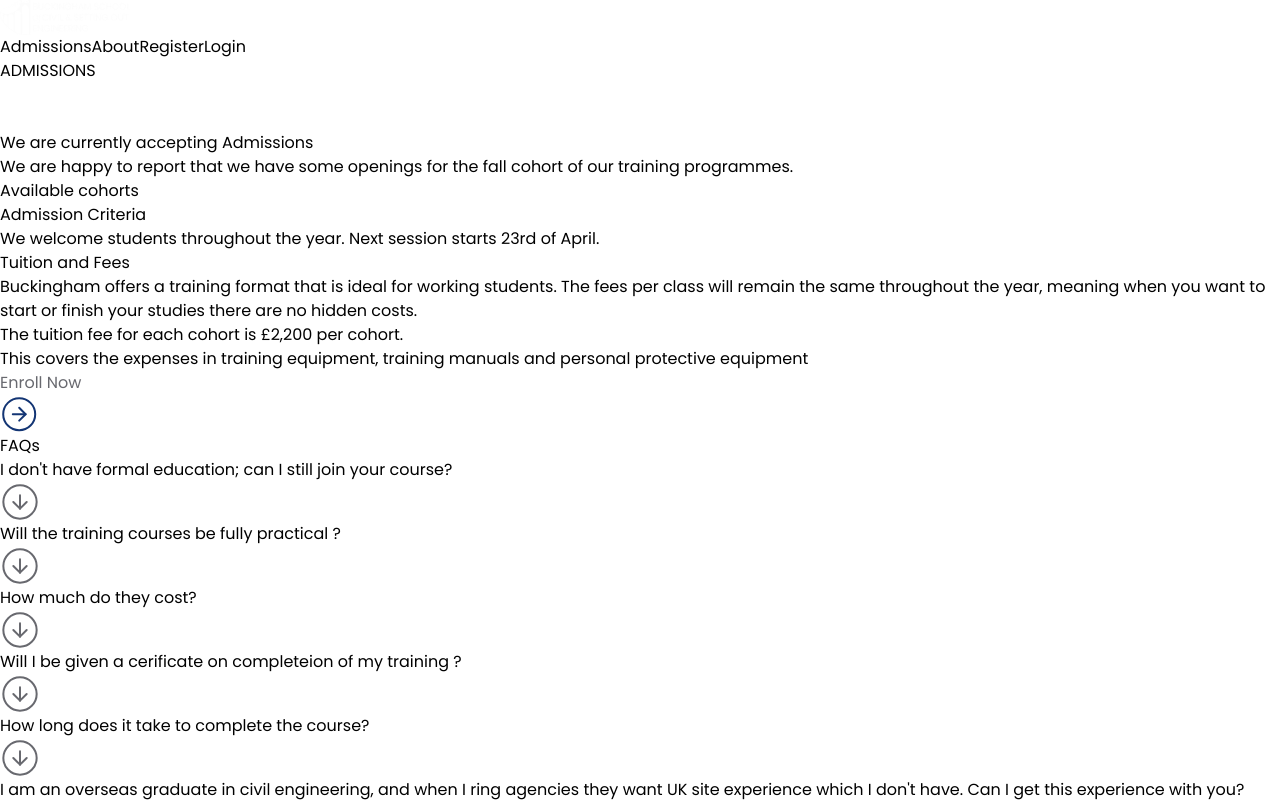
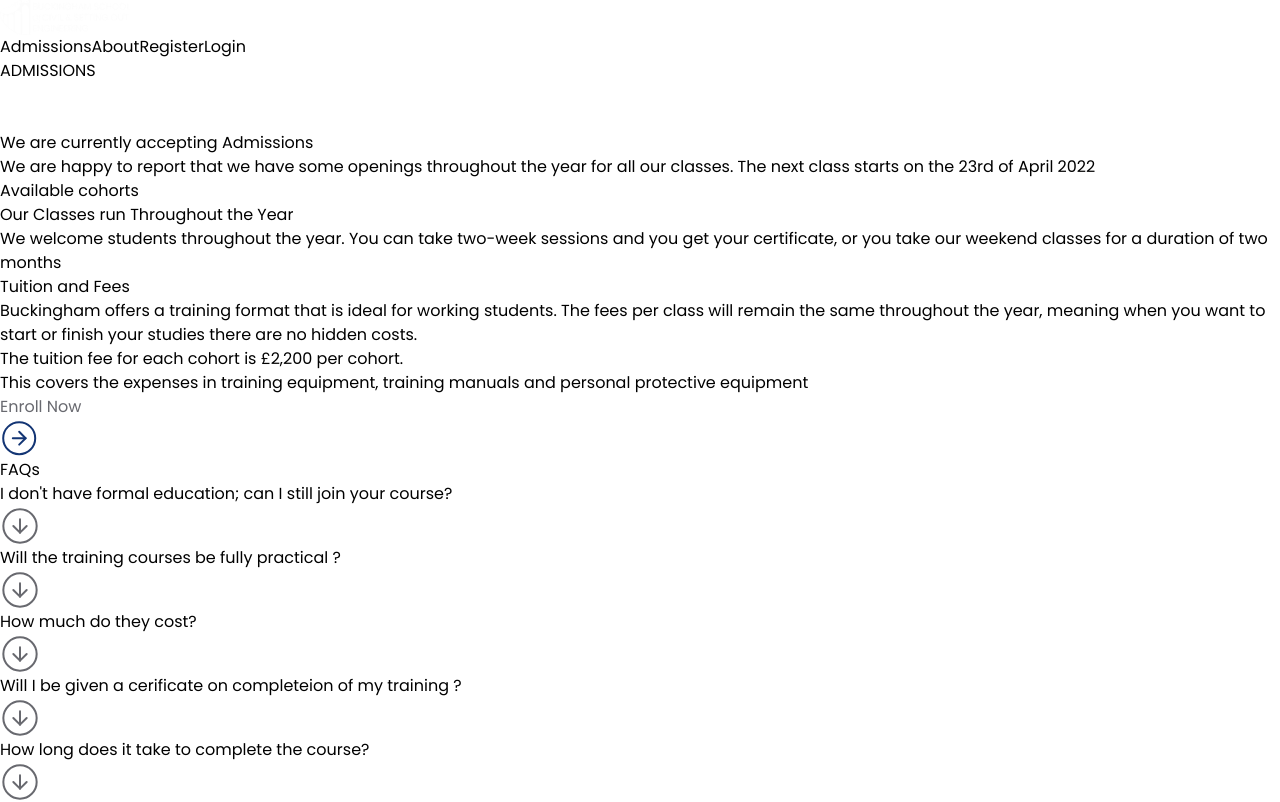
Before and after one commit to pkogolo/BSchEngineering, a React (Vite) app: page /admissions in a window 1280 px wide. Shown: the top 802 px of the page. Built offline with nearby package versions, Linux system fonts and the light colour scheme; grey boxes are pictures that could not be loaded; the HTML template or start-up script is replaced by a standard one.

Commit message:
Class Schedule added in

```diff
--- a/src/Pages/Admissions.jsx
+++ b/src/Pages/Admissions.jsx
@@ -31,7 +31,7 @@
         "https://images.unsplash.com/photo-1518005020951-eccb494ad742?ixlib=rb-1.2.1&ixid=MnwxMjA3fDB8MHxwaG90by1wYWdlfHx8fGVufDB8fHx8&auto=format&fit=crop&w=755&q=80",
       heading: "We are currently accepting Admissions",
       caption:
-        "We are happy to report that we have some openings for the fall cohort of our training programmes. ",
+        "We are happy to report that we have some openings throughout the year for all our classes. The next class starts on the 23rd of April 2022 ",
     },
   ];
   return (
@@ -47,8 +47,8 @@
       {/* <GalleryGrid imageArray={array} /> */}
 
       <TitleContentBox
-        title="Admission Criteria"
-        paragraph="We welcome students throughout the year. Next session starts 23rd of April. /n
+        title="Our Classes run Throughout the Year"
+        paragraph="We welcome students throughout the year. You can take two-week sessions and you get your certificate, or you take our weekend classes for a duration of two months
         "
       />
       <TitleContentBox
```
